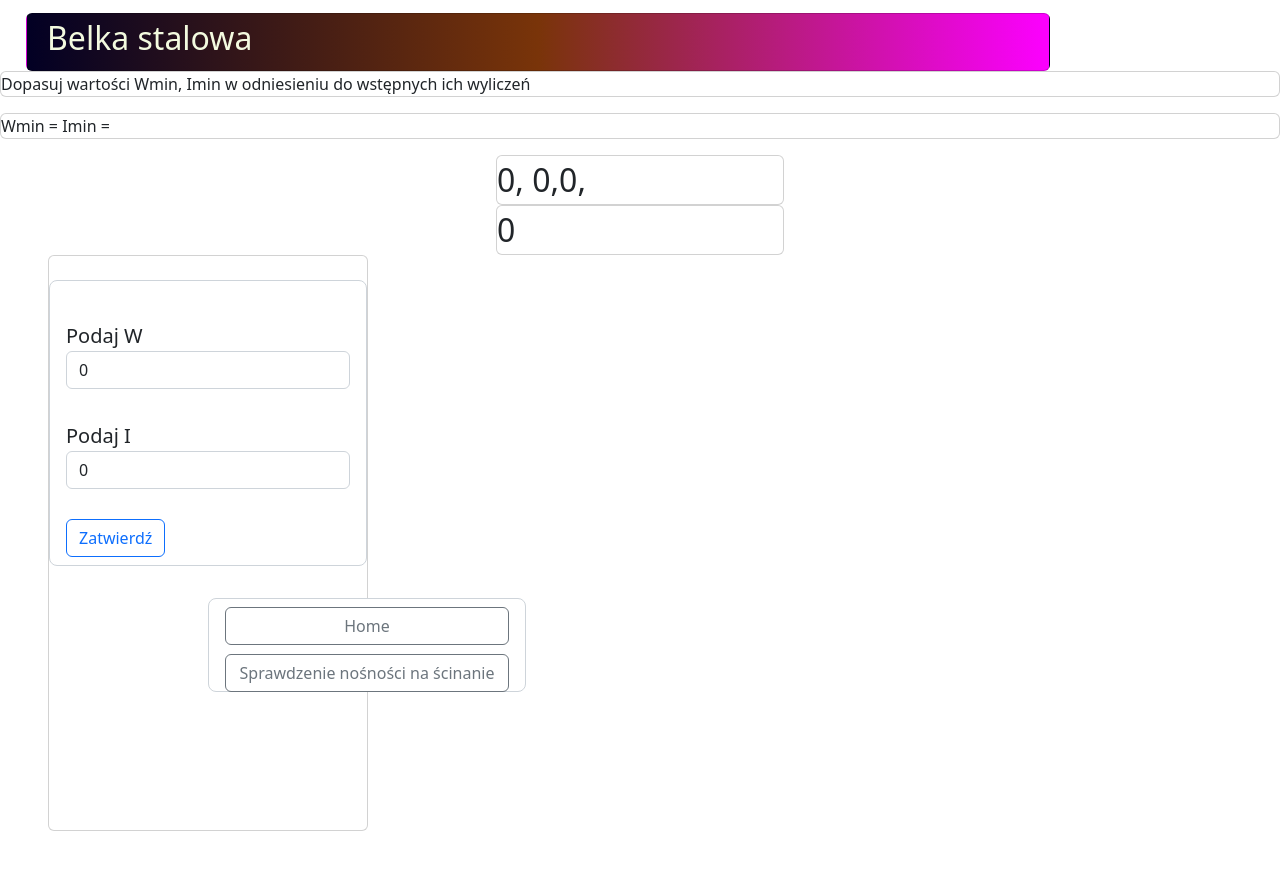
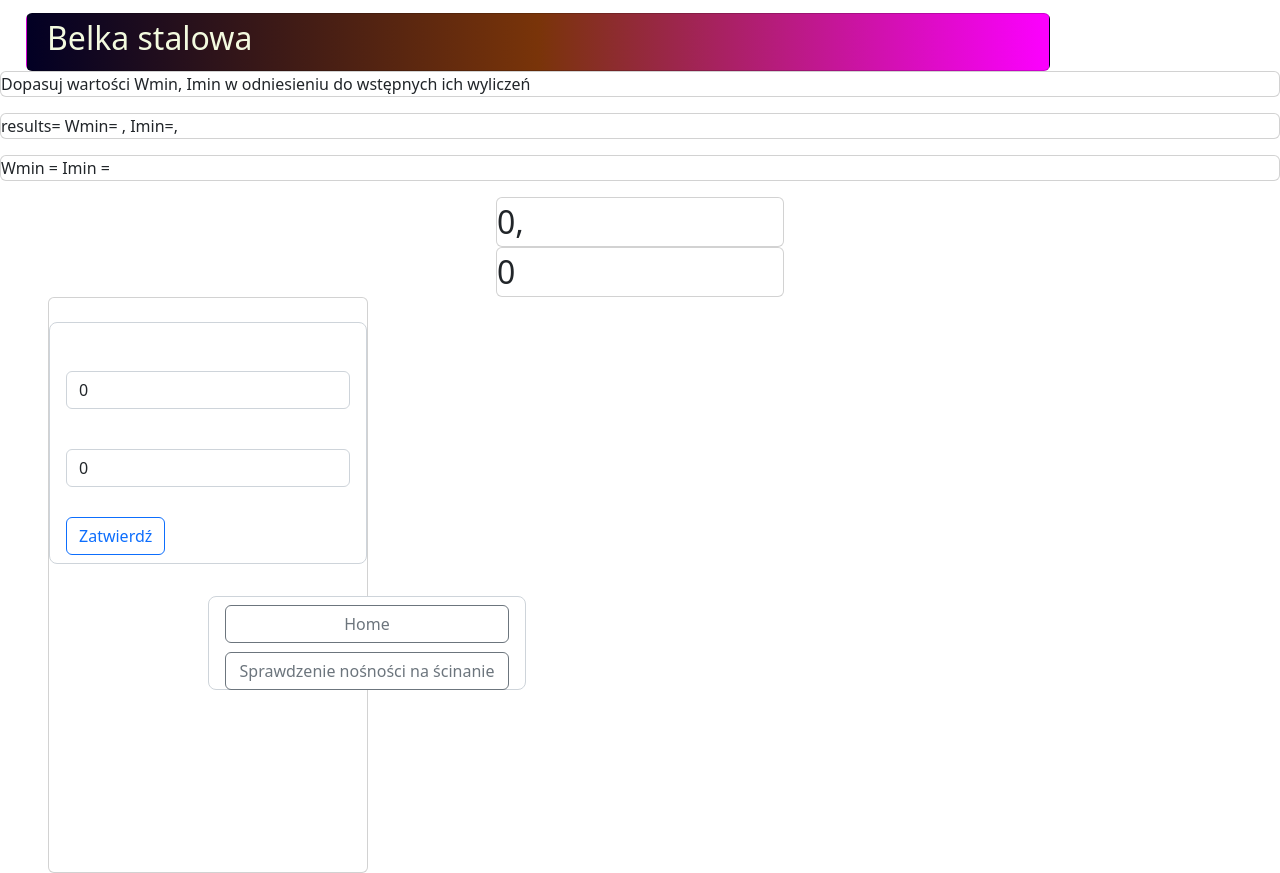
Before and after one commit to maciejmar/belka-stalowa, an Angular app: page /calculated_results in a window 1280 px wide. Before the commit the page ends 831 px from the top, so only its background shows below. Built offline with nearby package versions, Linux system fonts and the light colour scheme; no server answers.

Commit message:
displaying wmin, imin

```diff
--- a/src/app/calculated-results/calculated-results.component.html
+++ b/src/app/calculated-results/calculated-results.component.html
@@ -1,8 +1,8 @@
 <p class="card">Dopasuj wartości Wmin, Imin w odniesieniu do wstępnych ich wyliczeń</p>
-<!--<p class="card" >results= Wmin= {{this.results[6]}}, Imin=, {{this.results[7]}}</p>-->
+<p class="card" >results= Wmin= {{this.results[6]}}, Imin=, {{this.results[7]}}</p>
  <p class="card">Wmin = {{wmin}} Imin ={{imin}} </p>
 <div class="card" style="font-size: 2rem; margin:auto; font-weight: 700px;width: 18rem;">
-  {{touple.Wmin}}, {{calculated_results.Wmin}},{{calculated_results.Imin}},
+  {{touple.Wmin}},  <!-- {{calculated_results.Wmin}},{{calculated_results.Imin}}, -->
 </div>
 <div class="card" style="font-size: 2rem; margin:auto; font-weight: 700px;width: 18rem;">
   {{touple.Imin}}
@@ -10,9 +10,9 @@
 <div   class="card" style="width: 20rem;height:36rem;margin-left:3rem;">
   <br>
   <form class= "form-control form-control-lg" name="newToupleWminImin" method="post" >
-      <label name="WminNew">Podaj W</label>
+      <label name="Podaj W"></label>
       <input class= "form-control" type="number" [(ngModel)] = "touple.Wmin" name = "WminNew">
-      <label name="IminNew">Podaj I</label>
+      <label name="Podaj I"></label>
       <input class= "form-control" type="number" [(ngModel)]= "touple.Imin" name = "IminNew"><br>
       <button type="button" class="btn btn-outline-primary"
       (click) = onSubmitTouple()>Zatwierdź</button>
```
